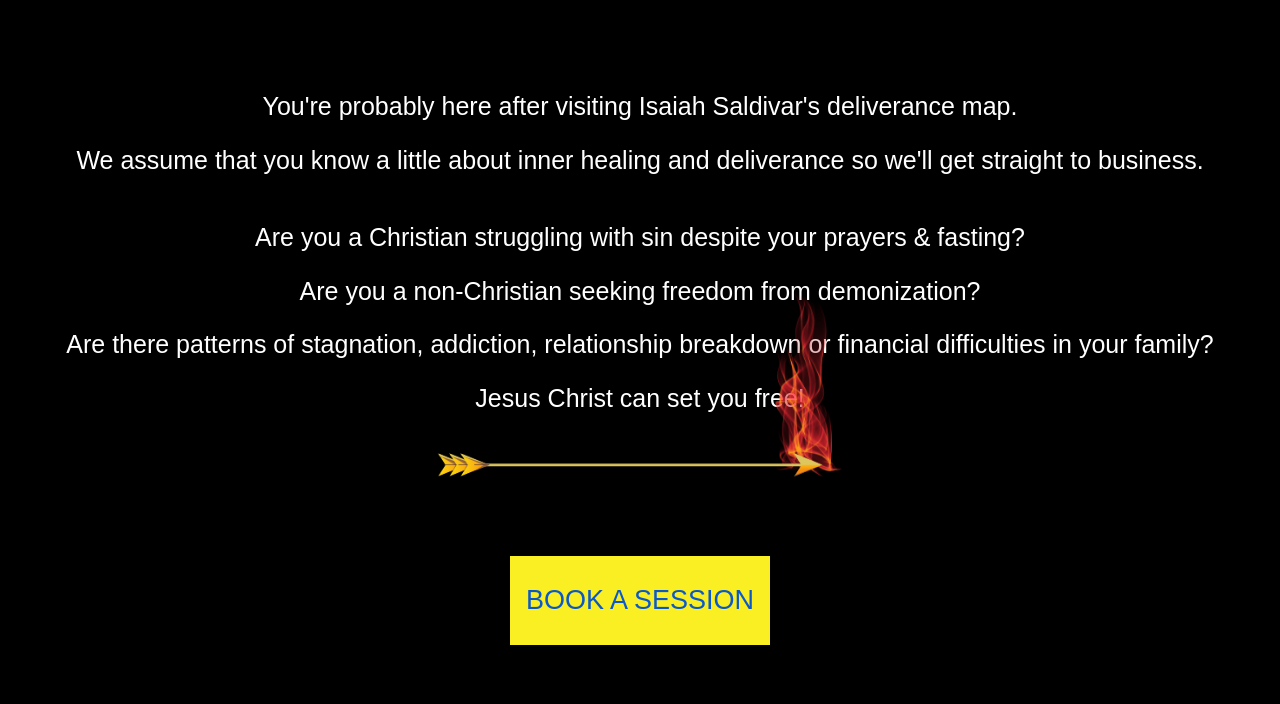
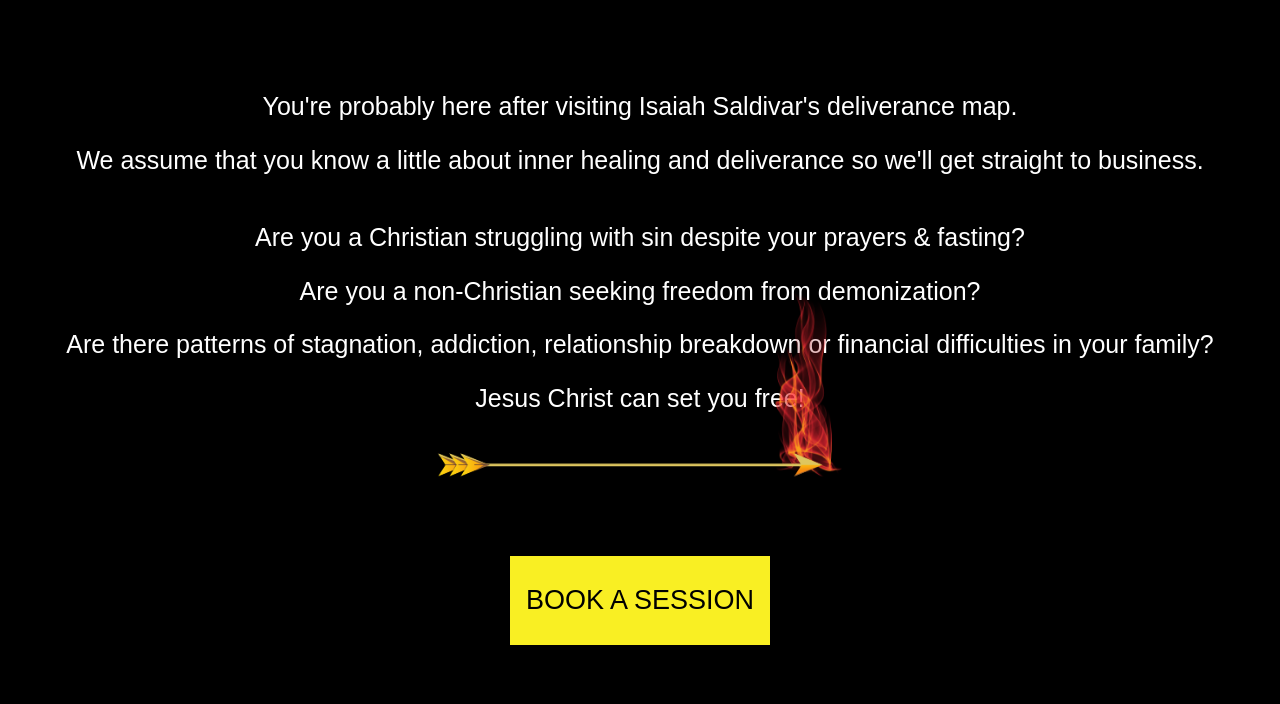
Before and after one commit to chelmerrox/joyful-quiver-ministries, a website built with webpack: page src/index.html in a window 1280 px wide. In both pictures the pointer is over the link "BOOK A SESSION". Shown: the part 96-800 px from the top of the page. Built offline with nearby package versions, Linux system fonts and the light colour scheme; a web font is replaced by a local one.

Commit message:
Add hover effect on book a session button

```diff
--- a/src/style.css
+++ b/src/style.css
@@ -473,7 +473,12 @@ body {
     width: auto;
   }
 
+  .booking-btn:hover {
+    color: black;
+  }
+
   .booking-btn:active {
+    color: black;
     border: 10px solid #F9EF23;
   }
 
```
Also changed, not shown: dist/index.html, dist/main.js.
